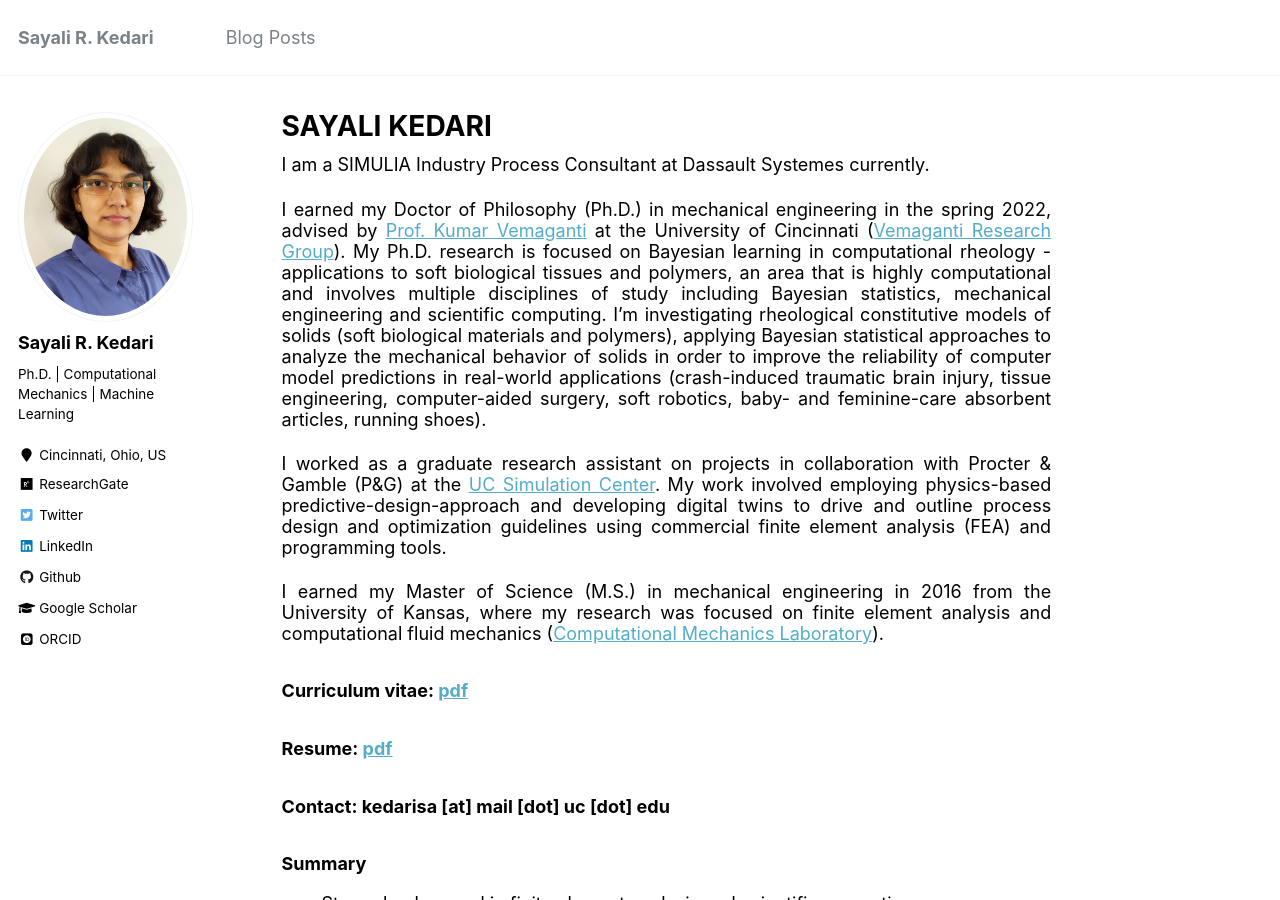
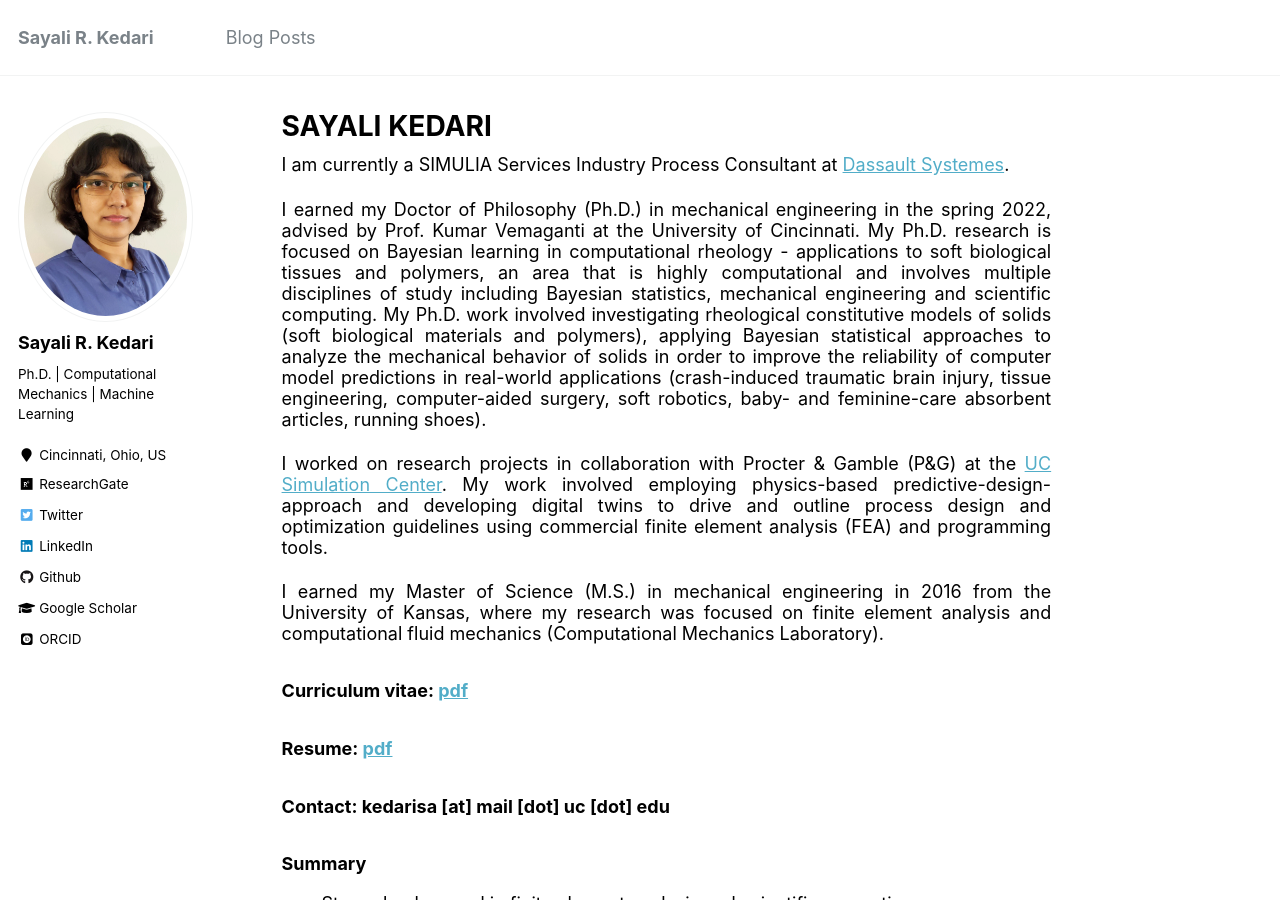
Before and after one commit to sayalirked/sayalirked.github.io, a Jekyll site: the page built from _pages/about.md, in a window 1280 px wide and 900 px high. Built offline with Jekyll 4.4.1, drawn with Linux system fonts in a browser that asks for light colours; some web fonts are replaced.

Commit message:
Update about.md - job, Ph.D. description

```diff
--- a/_pages/about.md
+++ b/_pages/about.md
@@ -8,13 +8,13 @@ redirect_from:
   - /about.html
 ---
 
-I am a SIMULIA Industry Process Consultant at Dassault Systemes currently.
+I am currently a SIMULIA Services Industry Process Consultant at [Dassault Systemes](https://www.3ds.com/).
 
-I earned my Doctor of Philosophy (Ph.D.) in mechanical engineering in the spring 2022, advised by [Prof. Kumar Vemaganti](https://researchdirectory.uc.edu/p/vemagaks) at the University of Cincinnati ([Vemaganti Research Group](http://vemaganti.com)). My Ph.D. research is focused on Bayesian learning in computational rheology - applications to soft biological tissues and polymers, an area that is highly computational and involves multiple disciplines of study including Bayesian statistics, mechanical engineering and scientific computing. I'm investigating rheological constitutive models of solids (soft biological materials and polymers), applying Bayesian statistical approaches to analyze the mechanical behavior of solids in order to improve the reliability of computer model predictions in real-world applications (crash-induced traumatic brain injury, tissue engineering, computer-aided surgery, soft robotics, baby- and feminine-care absorbent articles, running shoes).
+I earned my Doctor of Philosophy (Ph.D.) in mechanical engineering in the spring 2022, advised by Prof. Kumar Vemaganti at the University of Cincinnati. My Ph.D. research is focused on Bayesian learning in computational rheology - applications to soft biological tissues and polymers, an area that is highly computational and involves multiple disciplines of study including Bayesian statistics, mechanical engineering and scientific computing. My Ph.D. work involved investigating rheological constitutive models of solids (soft biological materials and polymers), applying Bayesian statistical approaches to analyze the mechanical behavior of solids in order to improve the reliability of computer model predictions in real-world applications (crash-induced traumatic brain injury, tissue engineering, computer-aided surgery, soft robotics, baby- and feminine-care absorbent articles, running shoes).
 
-I worked as a graduate research assistant on projects in collaboration with Procter & Gamble (P&G) at the [UC Simulation Center](https://ceas.uc.edu/research/centers-labs/uc-simulation-center.html). My work involved employing physics-based predictive-design-approach and developing digital twins to drive and outline process design and optimization guidelines using commercial finite element analysis (FEA) and programming tools.
+I worked on research projects in collaboration with Procter & Gamble (P&G) at the [UC Simulation Center](https://ceas.uc.edu/research/centers-labs/uc-simulation-center.html). My work involved employing physics-based predictive-design-approach and developing digital twins to drive and outline process design and optimization guidelines using commercial finite element analysis (FEA) and programming tools.
 
-I earned my Master of Science (M.S.) in mechanical engineering in 2016 from the University of Kansas, where my research was focused on finite element analysis and computational fluid mechanics ([Computational Mechanics Laboratory](https://me.engr.ku.edu/karan-s-suranas-research)).
+I earned my Master of Science (M.S.) in mechanical engineering in 2016 from the University of Kansas, where my research was focused on finite element analysis and computational fluid mechanics (Computational Mechanics Laboratory).
 
 ### Curriculum vitae: [pdf](https://sayalirked.github.io/files/sayali-cv-web.pdf)
 ### Resume: [pdf](https://sayalirked.github.io/files/SayaliKedariresumeweb.pdf)
```
